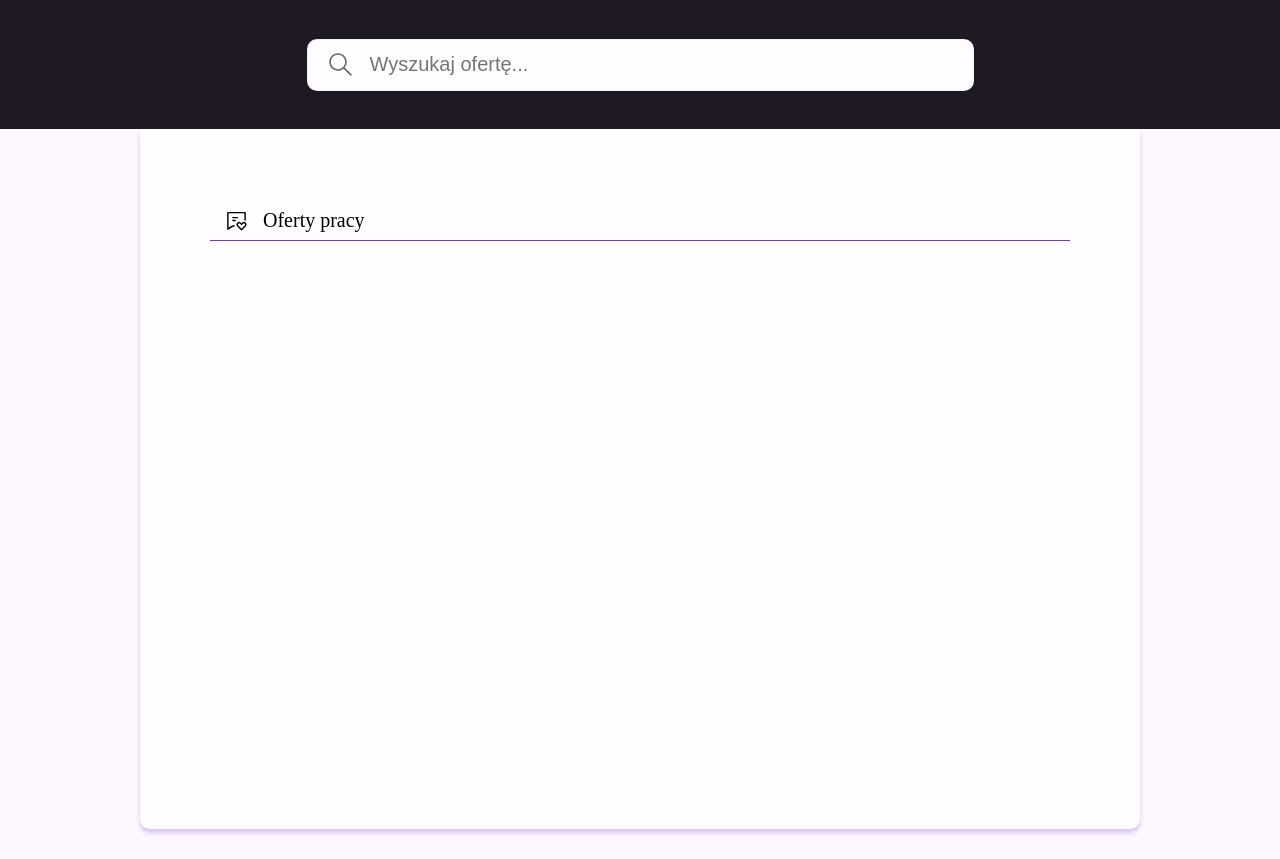
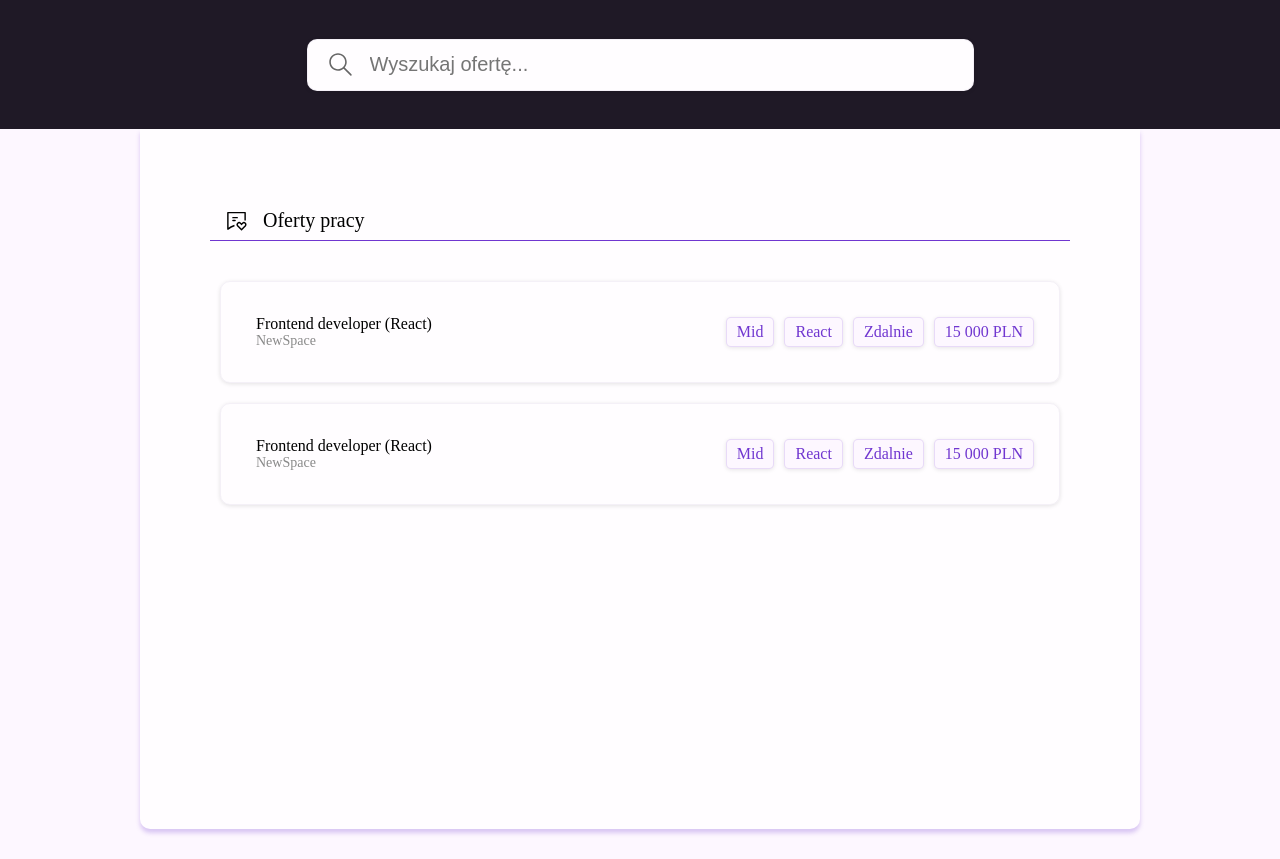
Before and after one commit to matuszykrafa/JobHub, a PHP site: page / in a window 1280 px wide. Shown: the part 81-940 px from the top of the page. Run offline with PHP 8.4, Linux system fonts and the light colour scheme.

Commit message:
update home page

```diff
--- a/public/css/style.css
+++ b/public/css/style.css
@@ -216,6 +216,31 @@ input[type=number]::-webkit-inner-spin-button {
 
 }
 
+.offer-list-item {
+    border: 1px solid rgba(157, 137, 179, 0.11);
+    box-shadow: 0px 1px 4px rgba(0, 0, 0, 0.11);
+    border-radius: 10px;
+    display: flex;
+    justify-content: space-between;
+    align-items: center;
+    padding: 25px;
+    margin: 20px 80px;
+}
+
+.offer-short-desc {
+    display: flex;
+    flex-direction: column;
+    padding: 0 10px;
+}
+
+.offer-list-item > div {
+    flex: 1;
+}
+
+.tags-home-container {
+    justify-content: flex-end;
+}
+
 /* Login & Register page */
 
 .login-container {
--- a/public/views/home.php
+++ b/public/views/home.php
@@ -35,8 +35,33 @@
             <hr class="heading-line"/>
         </div>
         <div class="offers-container">
+            <div class="offer-list-item">
+                <div class="offer-short-desc">
+                    <span>Frontend developer (React)</span>
+                    <span class="smaller-text">NewSpace</span>
+                </div>
+                <div class="tags-home-container tags-content">
+                    <div class="tag">Mid</div>
+                    <div class="tag">React</div>
+                    <div class="tag">Zdalnie</div>
+                    <div class="tag">15 000 PLN</div>
+                </div>
+            </div>
 
-
+        </div>
+        <div class="offers-container">
+            <div class="offer-list-item">
+                <div class="offer-short-desc">
+                    <span>Frontend developer (React)</span>
+                    <span class="smaller-text">NewSpace</span>
+                </div>
+                <div class="tags-home-container tags-content">
+                    <div class="tag">Mid</div>
+                    <div class="tag">React</div>
+                    <div class="tag">Zdalnie</div>
+                    <div class="tag">15 000 PLN</div>
+                </div>
+            </div>
         </div>
     </div>
 </div>
```
